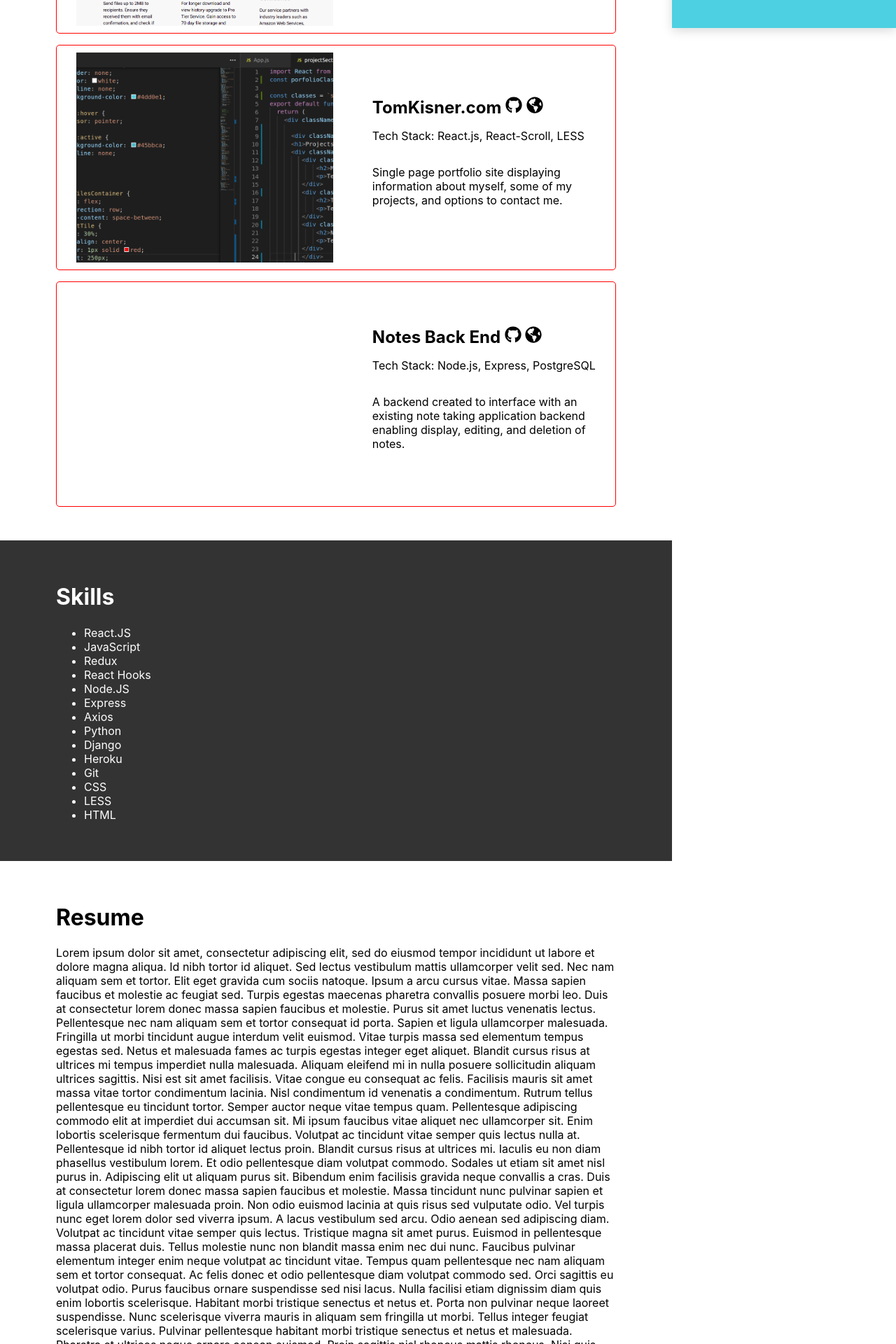
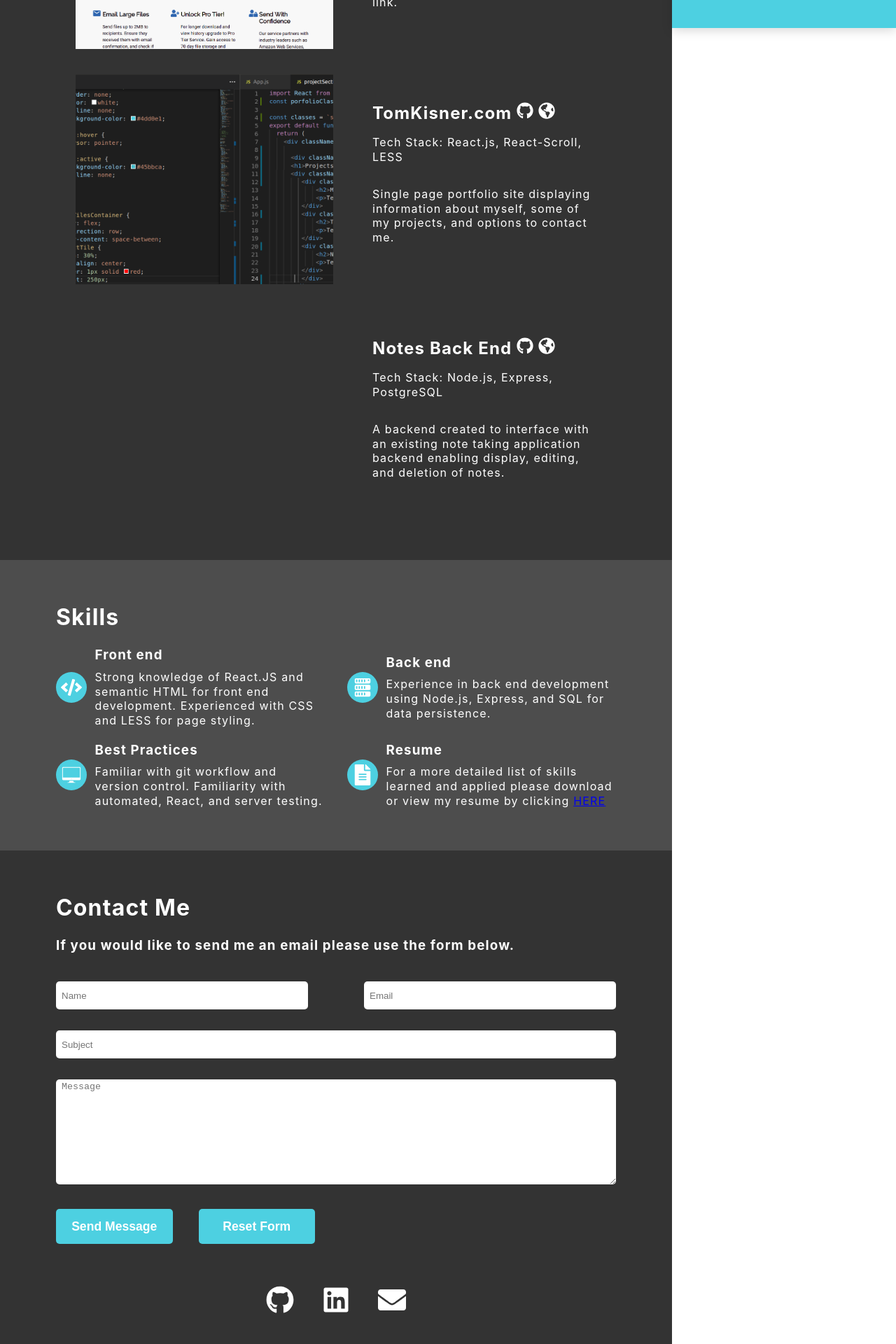
Before and after one commit to ThomasKisner/PortfolioSite, a React (Create React App) app: page / in a window 1280 px wide. Shown: the part 760-2680 px from the top of the page at 70% size. Built offline with nearby package versions, Linux system fonts and the light colour scheme.

Commit message:
modified light theme background-color, added nav icons for git linkeddIn and email below contact form, modified contact form margins, changed text white spacing and line-heigh on all text

```diff
--- a/src/App.js
+++ b/src/App.js
@@ -17,28 +17,22 @@ class App extends Component {
 
         <div className="content">
           <AboutSection
-            dark={true}
+            dark={false}
             id="section1"
           />
           <ProjectSection
-            dark={false}
+            dark={true}
             id="section2"
           />
           <SkillsSection
             title="Skills"
             subtitle={dummyText}
-            dark={true}
+            dark={false}
             id="section3"
-          />
-          <Section
-            title="Resume"
-            subtitle={dummyText}
-            dark={false}
-            id="section4"
           />
           <ContactSection
             dark={true}
-            id="section5"
+            id="section4"
           />
         </div>
         <Navbar />
--- a/src/components/contactSection.js
+++ b/src/components/contactSection.js
@@ -1,4 +1,5 @@
 import React from "react";
+import {FaGithub, FaLinkedin, FaEnvelope} from "react-icons/fa";
 
 export default function ContactSection({ title, subtitle, dark, id }) {
   const formSubmit = (e)=> {
@@ -25,6 +26,17 @@ export default function ContactSection({ title, subtitle, dark, id }) {
         <input type="reset" value="Reset Form"></input>
         </div>
          </form>
+         <div className="contactIcons">
+         <a href="https://github.com/ThomasKisner" targe="_blank">
+         <FaGithub size={40} className="faContact"/>
+         </a>
+         <a href="https://www.linkedin.com/in/thomas-kisner-7b72a74a/" target="_blank">
+         <FaLinkedin size={40} className="faContact"/>
+         </a>
+         <a href="mailto:tjkisner@gmail.com">
+         <FaEnvelope size={40} className="faContact"/>
+         </a>
+         </div>
          </div>
       </div>
     </div>
--- a/src/components/projectSection.js
+++ b/src/components/projectSection.js
@@ -18,7 +18,7 @@ export default function ProjectSection({ title, subtitle, dark, id }) {
               <div className="projectText">
                 <h2>Movebytes.com <a href="https://github.com/Lambda-School-Labs/labs10-big-files" target="_blank"><FaGithub className="fa"/></a> <a href="https://www.movebytes.com/" target="_blank"><FaGlobeAmericas className="fa"/></a></h2>
                 <p>
-                  Tech Stack: React.js, React Hooks, Axios, Styled-Components
+                  Tech Stack: React.js(Hooks), Axios, Styled-Components
                 </p>
                 <p>
                   A simple to use file transfer site which allows you to send your file to anyone via an automated download link.
--- a/src/components/skillsSection.js
+++ b/src/components/skillsSection.js
@@ -1,27 +1,46 @@
 import React from "react";
+import {FaCode, FaDesktop, FaFileAlt} from "react-icons/fa";
+import {IoIosDesktop} from "react-icons/io";
+import {GoServer} from "react-icons/go";
 
 export default function SkillsSection({ title, subtitle, dark, id }) {
   return (
     <div className={"section" + (dark ? " section-dark" : "")}>
       <div className="section-content" id={id}>
          <h1>Skills</h1>
-         <ul>
-            <li>React.JS</li>
-            <li>JavaScript</li>
-            <li>Redux</li>
-            <li>React Hooks</li>
-            <li>Node.JS</li>
-            <li>Express</li>
-            <li>Axios</li>
-            <li>Python</li>
-            <li>Django</li>
-            <li>Heroku</li>
-            <li>Git</li>
-            <li>CSS</li>
-            <li>LESS</li>
-            <li>HTML</li>
-         </ul>
+         <div className="skillContainer">
+         <div className="skillSection">
+         <div className="faCircle">
+         <FaCode   className="skillFa"/>
+         </div>
+         <div className="skillText">
+         <h3>Front end</h3>
+         <p>Strong knowledge of React.JS and semantic HTML for front end development. Experienced with CSS and LESS for page styling. </p>
+         </div></div>
 
+        <div className="skillSection">
+         <div className="faCircle">
+        <GoServer className="skillFa "/></div>
+        <div className="skillText">
+         <h3>Back end</h3>
+         <p>Experience in back end development using Node.js, Express, and SQL for data persistence. </p>
+        </div></div>
+
+  <div className="skillSection">
+   <div className="faCircle">
+        <IoIosDesktop className="skillFa "/></div>
+        <div className="skillText">
+        <h3>Best Practices</h3>
+        <p>Familiar with git workflow and version control. Familiarity with automated, React, and server testing.</p>
+         </div></div>
+          <div className="skillSection">
+           <div className="faCircle">
+        <FaFileAlt className="skillFa"/></div>
+        <div className="skillText">
+        <h3>Resume</h3>
+        <p>For a more detailed list of skills learned and applied please download or view my resume by clicking <a href="../assets/TomKisnerResume.pdf" download>HERE</a></p>
+  </div></div>
+   </div>
       </div>
     </div>
   );
--- a/src/css/index.css
+++ b/src/css/index.css
@@ -26,6 +26,11 @@
   margin: 0 auto;
   margin-top: 25px;
 }
+.nav .personalMenuInfo h2 {
+  width: fit-content;
+  margin: 0 auto;
+  margin-top: 20px;
+}
 .nav .nav-content {
   max-width: 900px;
   margin: 0 auto;
@@ -45,13 +50,14 @@
 }
 .nav .nav-content .centerLinks a {
   cursor: pointer;
-  min-height: 50px;
+  min-height: 60px;
   vertical-align: center;
   border-bottom: 1px solid white;
   width: 100%;
   display: flex;
   justify-content: center;
   align-items: center;
+  font-size: 1.3rem;
 }
 .nav .nav-content .centerLinks a:active {
   background-color: #45bbca;
@@ -64,6 +70,10 @@
   background-color: white;
   color: #4dd0e1;
   width: 100%;
+}
+.section {
+  background: #4d4d4d;
+  color: white;
 }
 .section-dark {
   background: #333;
@@ -87,7 +97,8 @@
   height: 40px;
   line-height: 2;
   border-radius: 5px;
-  margin-bottom: 20px;
+  margin-top: 20px;
+  margin-bottom: 30px;
   box-sizing: border-box;
   padding: 3px;
   border: none;
@@ -108,7 +119,7 @@
   height: 40px;
   line-height: 2;
   border-radius: 5px;
-  margin-bottom: 20px;
+  margin-bottom: 30px;
   padding: 3px;
   box-sizing: border-box;
   border: none;
@@ -132,7 +143,7 @@
   padding: 3px;
   box-sizing: border-box;
   border: none;
-  margin-bottom: 20px;
+  margin-bottom: 30px;
 }
 .contact .subjectMessage textarea:hover {
   cursor: pointer;
@@ -167,6 +178,20 @@
   background-color: #45bbca;
   outline: none;
 }
+.contact .contactIcons {
+  margin: 30px auto 30px auto;
+  width: fit-content;
+}
+.contact .contactIcons a {
+  color: white;
+}
+.contact .contactIcons a .faContact {
+  margin: 30px 20px;
+}
+.contact .contactIcons a .faContact:hover {
+  color: #4dd0e1;
+  cursor: pointer;
+}
 .projectTilesContainer {
   display: flex;
   flex-direction: column;
@@ -189,7 +214,6 @@
   background-size: cover;
   overflow: hidden;
   border-radius: 5px;
-  border: 1px solid red;
   display: flex;
   justify-content: space-around;
   padding: 10px 0;
@@ -202,7 +226,7 @@
   justify-content: center;
 }
 .projectTilesContainer .projectTileAndText .projectTile .projectText a {
-  color: black;
+  color: white;
 }
 .projectTilesContainer .projectTileAndText .projectTile .projectText .fa:hover {
   color: #4dd0e1;
@@ -226,3 +250,54 @@
 .projectTilesContainer .projectTileAndText .movebytes {
   background-image: url('../assets/movebytes.png');
 }
+.App {
+  line-height: 1.3;
+  letter-spacing: 1.15px;
+}
+.skillContainer {
+  display: flex;
+  flex-wrap: wrap;
+  justify-content: space-between;
+}
+.skillContainer .skillSection {
+  height: auto;
+  width: 48%;
+  display: flex;
+  justify-content: space-between;
+  align-items: center;
+  flex-wrap: no-wrap;
+  margin-bottom: 20px;
+}
+.skillContainer .skillSection .faCircle {
+  padding: 7px;
+  border-radius: 50%;
+  background-color: #4dd0e1;
+}
+.skillContainer .skillSection .faCircle .skillFa {
+  height: 30px;
+  width: 30px;
+  min-width: 30px;
+  display: flex;
+  justify-content: center;
+  align-items: center;
+}
+.skillContainer .skillSection .faCircle .skillFaDesktop {
+  height: 30px;
+  width: 32px;
+  min-width: 35px;
+  padding: 7px;
+  border-radius: 50%;
+  background-color: #4dd0e1;
+}
+.skillContainer .skillSection .skillText {
+  display: flex;
+  flex-direction: column;
+  margin-left: 3%;
+}
+.skillContainer .skillSection .skillText h3 {
+  margin: 0;
+}
+.skillContainer .skillSection .skillText p {
+  margin-top: 8px;
+  margin-bottom: 0;
+}
--- a/src/less/index.less
+++ b/src/less/index.less
@@ -15,6 +15,7 @@
     margin: 0 auto;
     .personalMenuInfo h2 {
       text-align: center;
+
     }
     .face {
       background: url("../assets/tomsbighead2.jpeg");
@@ -24,6 +25,12 @@
       border: 2px solid white;
       margin: 0 auto;
       margin-top: 25px;
+
+    }
+    h2{
+      width: fit-content;
+      margin: 0 auto;
+      margin-top: 20px;
     }
   }
   .nav-content {
@@ -43,13 +50,14 @@
       align-items: center;
       a {
         cursor: pointer;
-        min-height: 50px;
+        min-height: 60px;
         vertical-align: center;
         border-bottom: 1px solid white;
         width: 100%;
         display: flex;
         justify-content: center;
         align-items: center;
+        font-size: 1.3rem;
       }
       a:active {
         background-color: #45bbca;
@@ -68,18 +76,10 @@
   }
 }
 
-//   .nav-item {
-//     color: #333333;
-//     width: 100%;
-//     border: 1px solid red;
-//     padding: 0;
-//     list-style-type: none;
-//   }
-
-//   .nav-item:hover {
-//     color: black;
-//     cursor: pointer;
-//   }
+.section {
+  background: #4d4d4d;
+  color: white;
+}
 
 .section-dark {
   background: #333;
@@ -106,7 +106,8 @@
       height: 40px;
       line-height: 2;
       border-radius: 5px;
-      margin-bottom: 20px;
+      margin-top: 20px;
+      margin-bottom: 30px;
       box-sizing: border-box;
       padding: 3px;
       border: none;
@@ -129,7 +130,7 @@
       height: 40px;
       line-height: 2;
       border-radius: 5px;
-      margin-bottom: 20px;
+      margin-bottom: 30px;
       padding: 3px;
       box-sizing: border-box;
       border: none;
@@ -153,7 +154,7 @@
       padding: 3px;
       box-sizing: border-box;
       border: none;
-      margin-bottom: 20px;
+      margin-bottom: 30px;
     }
     textarea:hover {
       cursor: pointer;
@@ -191,6 +192,19 @@
       outline: none;
     }
   }
+
+  .contactIcons{
+    margin: 30px auto 30px auto;
+    width: fit-content;
+    a{color:white;
+  .faContact{
+    margin: 30px 20px;
+  }
+  .faContact:hover{
+    color: #4dd0e1;
+    cursor: pointer;
+  }}
+}
 }
 
 .projectTilesContainer {
@@ -218,7 +232,7 @@
       background-size: cover;
       overflow: hidden;
       border-radius: 5px;
-      border:1px solid red;
+      //border:1px solid red;
       display: flex;
       justify-content: space-around;
       padding: 10px 0;
@@ -230,7 +244,7 @@
         flex-direction:column;
         justify-content: center;
         a{
-          color: black;
+          color: white;
         }
         .fa:hover{
           color: #4dd0e1;
@@ -261,3 +275,61 @@
   }
 
 }
+
+.App{
+  line-height: 1.3;
+  letter-spacing: 1.15px;
+}
+
+.skillContainer{
+  //border:1px solid white;
+  display: flex;
+  flex-wrap: wrap;
+  justify-content: space-between;
+.skillSection{
+  height: auto;
+  width: 48%;
+  display: flex;
+  justify-content: space-between;
+  align-items: center;
+  flex-wrap: no-wrap;
+
+  margin-bottom: 20px;
+  //border: 1px solid red;
+  .faCircle{
+    padding:7px;
+    border-radius: 50%;
+    background-color:   #4dd0e1;
+  .skillFa{
+    height:30px;
+    width: 30px;
+    min-width: 30px;
+display: flex;
+justify-content: center;
+align-items: center;
+    //border:1px solid white;
+  }
+  .skillFaDesktop{
+    height:30px;
+    width: 32px;
+    min-width: 35px;
+    padding: 7px;
+    border-radius: 50%;
+    background-color:   #4dd0e1;
+    //border:1px solid white;
+  }
+}
+  .skillText{
+    display: flex;
+    flex-direction: column;
+    margin-left:3%;
+    h3{
+      margin: 0;
+    }
+    p{
+      margin-top: 8px;
+      margin-bottom: 0;
+    }
+  }
+  }
+}
```
Also changed, not shown: src/components/navbar.js (+1 -14 lines), 1 other file (tests, documents, lock files or other folders).
